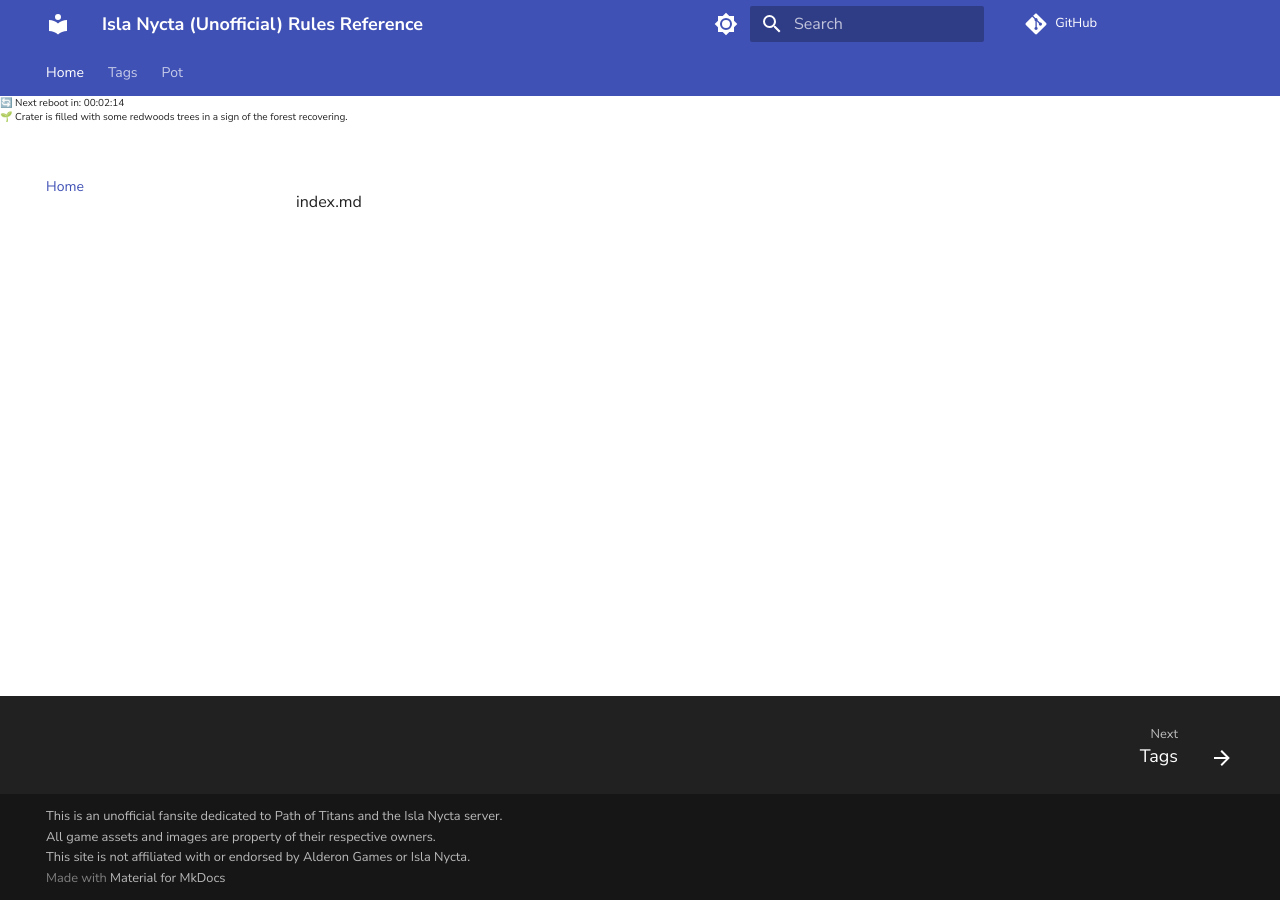
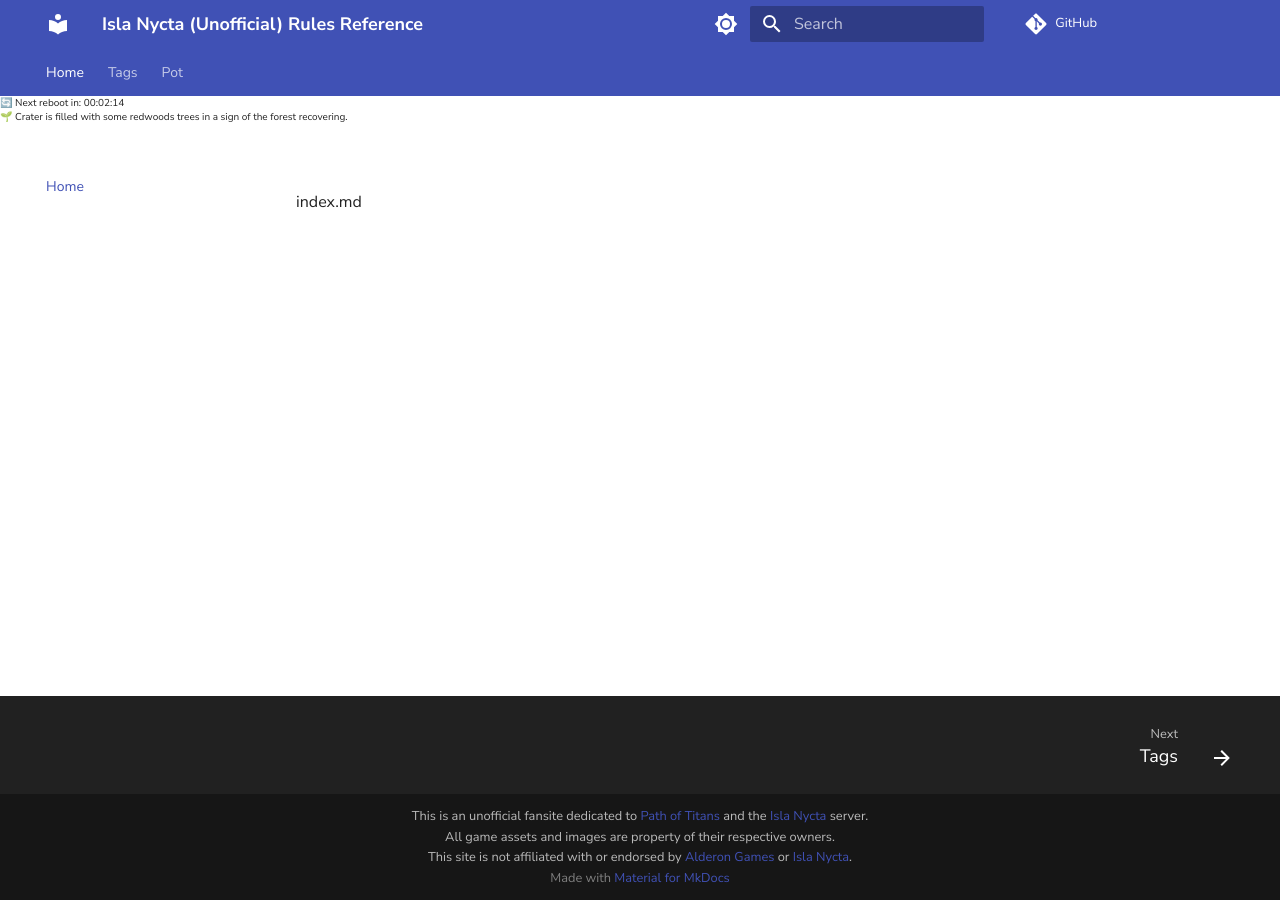
Before and after one commit to Yldales/isla-nycta-rules, an MkDocs documentation site: the page built from docs/index.md, in a window 1280 px wide. Built offline with MkDocs 1.6.1 and Material for MkDocs 9.7.7, drawn with Linux system fonts in a browser that asks for light colours; comment, search, counter and statistics services are not loaded.

Commit message:
Update extra.css to add copyright styles

```diff
--- a/docs/stylesheets/extra.css
+++ b/docs/stylesheets/extra.css
@@ -77,3 +77,16 @@ li {
 #rules:before {
     content: "📜 ";
 }
+
+/**
+* COPYRIGHT.
+*/
+
+div.md-copyright {
+    width: 100%;
+    text-align: center;
+}
+
+div.md-copyright a {
+    color: #4051b5 !important;
+}
```
